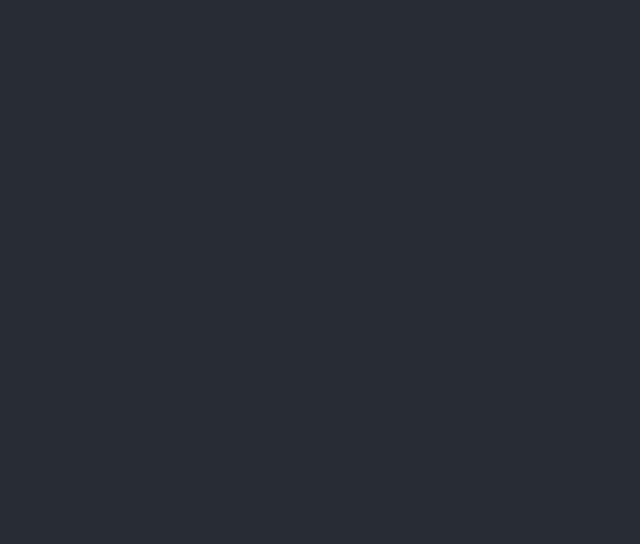
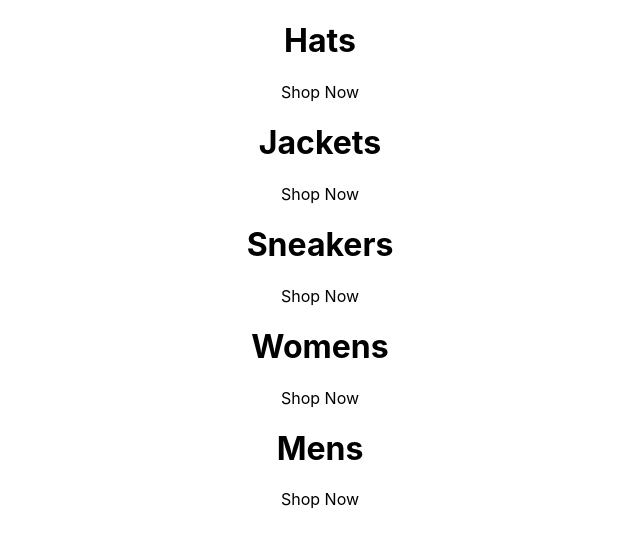
Before and after one commit to rjthemxguy/sell, a React (Create React App) app: page / in a window 1280 px wide. Shown: the top 544 px of the page, without its empty margins (320-960 px from the left). Built offline with nearby package versions, Linux system fonts and the light colour scheme.

Commit message:
layout start

```diff
--- a/src/App.js
+++ b/src/App.js
@@ -1,12 +1,14 @@
 
 import './App.css';
+import HomePage from "./homepage.component";
+
 
 function App() {
   return (
     <div className="App">
-      <header className="App-header">
+      <HomePage/>
 
-      </header>
+
     </div>
   );
 }
--- /dev/null
+++ b/src/homepage.component.jsx
@@ -0,0 +1,53 @@
+
+
+
+const HomePage = () => (
+
+    <div className="homepage">
+        <div className="directory-menu">
+            <div className="menu-item">
+                <div className="content">
+                    <div className="title">
+                        <h1>Hats</h1>
+                        <span>Shop Now</span>
+                    </div>
+                </div>
+            </div>
+            <div className="menu-item">
+                <div className="content">
+                    <div className="title">
+                        <h1>Jackets</h1>
+                        <span>Shop Now</span>
+                    </div>
+                </div>
+            </div>
+            <div className="menu-item">
+                <div className="content">
+                    <div className="title">
+                        <h1>Sneakers</h1>
+                        <span>Shop Now</span>
+                    </div>
+                </div>
+            </div>
+            <div className="menu-item">
+                <div className="content">
+                    <div className="title">
+                        <h1>Womens</h1>
+                        <span>Shop Now</span>
+                    </div>
+                </div>
+            </div>
+            <div className="menu-item">
+                <div className="content">
+                    <div className="title">
+                        <h1>Mens</h1>
+                        <span>Shop Now</span>
+                    </div>
+                </div>
+            </div>
+        </div>
+
+    </div>
+)
+
+export default HomePage;
```
